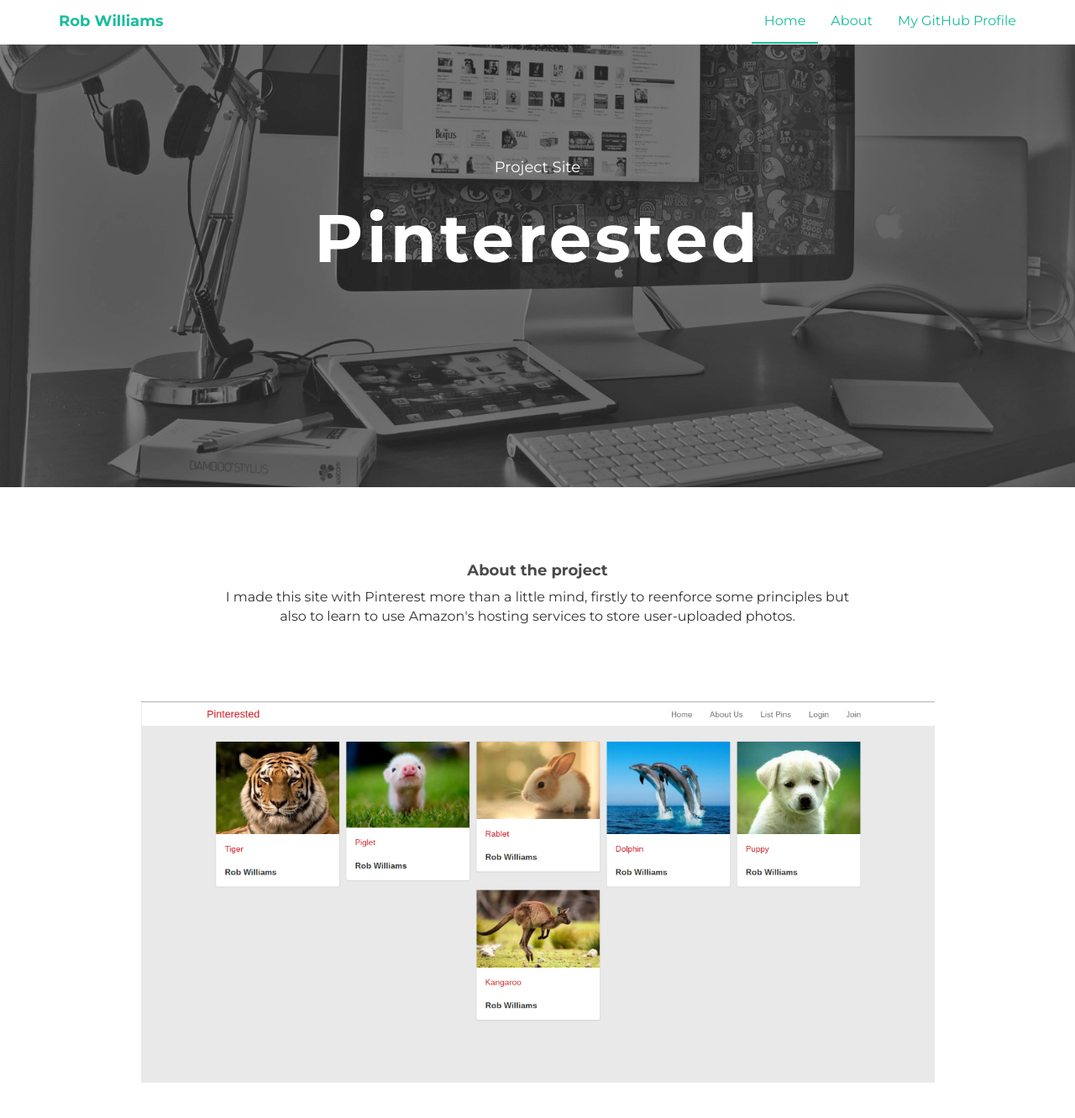
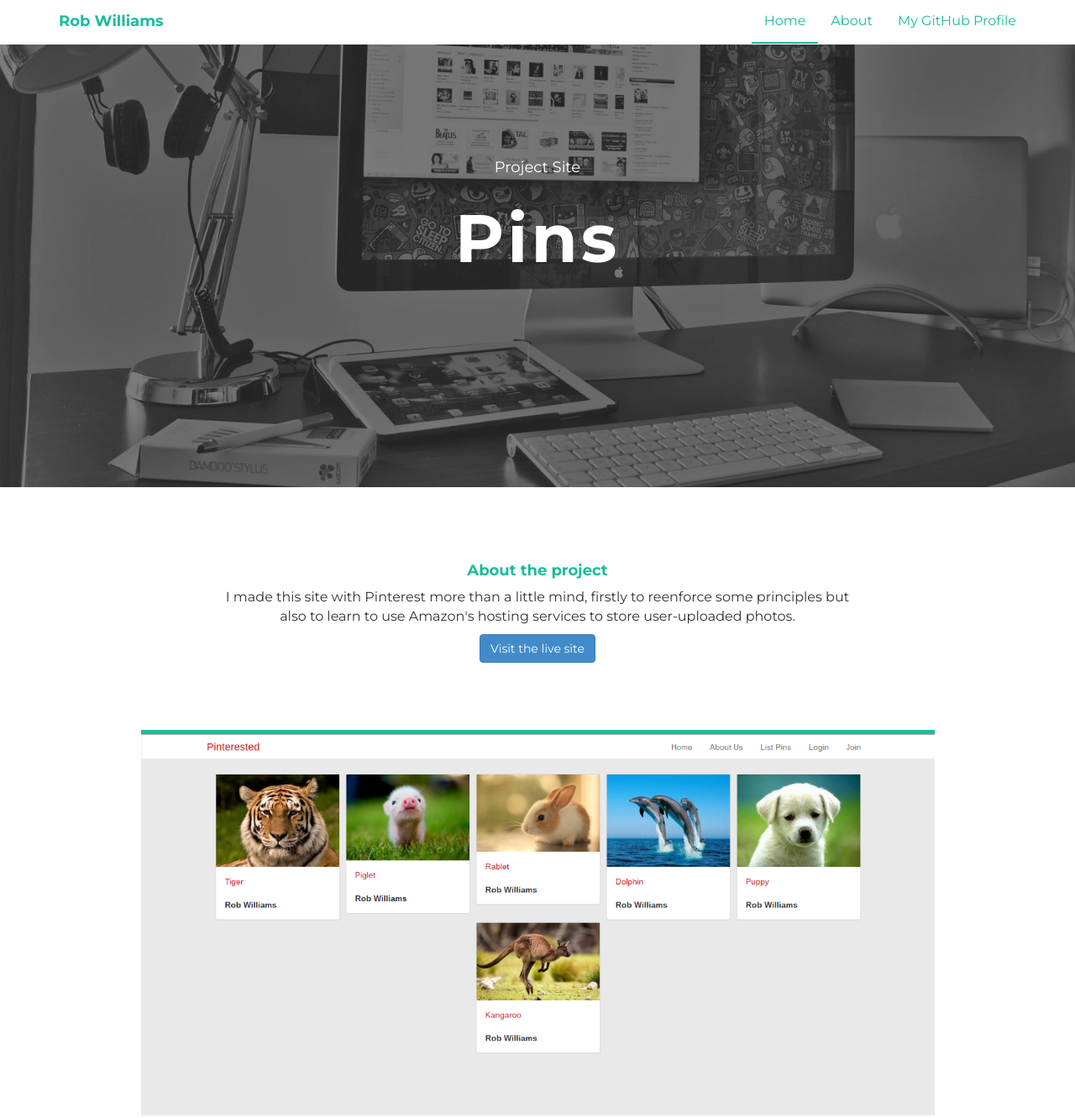
Before and after one commit to poppashingles/html_bootstrap_portfolio_site, a plain HTML site: page pinterested.html in a window 1280 px wide. Shown: the top 1331 px of the page at 84% size. Drawn offline with nearby package versions, Linux system fonts and the light colour scheme.

Commit message:
Aligned styling in rails projects pages

```diff
--- a/pinterested.html
+++ b/pinterested.html
@@ -57,7 +57,7 @@
 			<div class="row">
 				<div class="col-lg-6 col-lg-offset-3">
 					<h4>Project Site</h4>
-					<h1>Pinterested</h1>
+					<h1>Pins</h1>
 				</div>
 			</div><!--/row -->
 	    </div> <!-- /container -->
@@ -67,10 +67,11 @@
 	<div class="container">
 		<div class="row centered mt mb">
 			<div class="col-lg-8 col-lg-offset-2">
-				<h4>About the project</h4>
+				<h4 class="grid-heading">About the project</h4>
 				<p>I made this site with Pinterest more than a little mind, firstly to reenforce some principles but also to learn to use Amazon's hosting services to store user-uploaded photos.</p>
+				<a href="#"><button class="btn btn-primary">Visit the live site</button></a>
 			</div>
-			<div class="col-lg-10 col-lg-offset-1 mt">
+			<div class="col-lg-10 col-lg-offset-1 mt largeshot">
 				<img class="img-responsive" src="assets/img/portfolio/pinterested.png">
 			</div>
 
```
Also changed, not shown: evridge.html (+3 -2 lines), hartl.html (+3 -2 lines), odie.html (+3 -2 lines), raddit.html (+3 -2 lines), robslist.html (+3 -2 lines).
